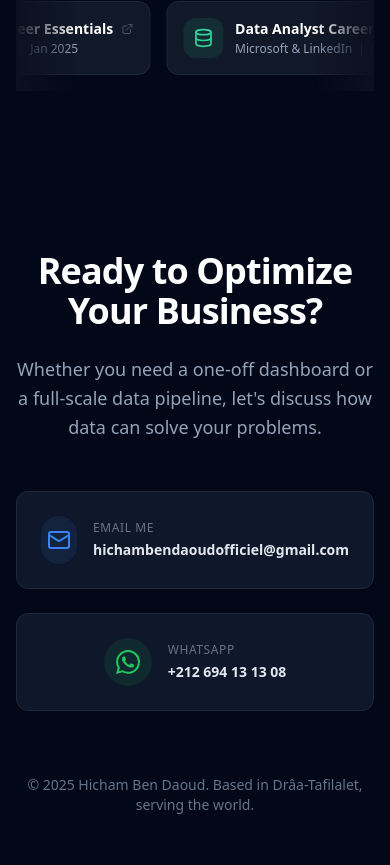
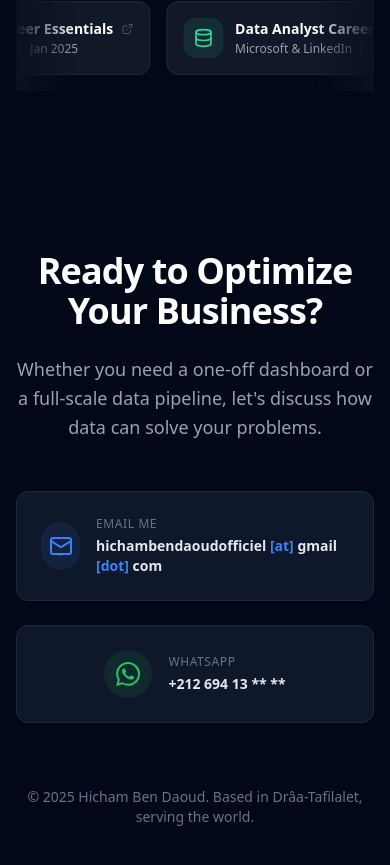
Before and after one commit to hichambendaoud/hichambendaoud.github.io, a React (Vite) app: page / in a window 390 px wide. Shown: the part 5232-6097 px from the top of the page. Built offline with nearby package versions, Linux system fonts and the light colour scheme.

Commit message:
chore: obfuscate contact information to improve privacy
- Obfuscate email address display text to prevent simple scraping
- Mask phone number display text while keeping the functional link

```diff
--- a/src/components/Contact.tsx
+++ b/src/components/Contact.tsx
@@ -31,7 +31,9 @@ const Contact = () => {
                 </div>
                 <div className="text-left">
                   <p className="text-xs text-slate-500 font-medium uppercase tracking-wider mb-1">Email Me</p>
-                  <p className="text-slate-200 font-semibold text-sm md:text-base group-hover:text-blue-400 transition-colors">hichambendaoudofficiel@gmail.com</p>
+                  <p className="text-slate-200 font-semibold text-sm md:text-base group-hover:text-blue-400 transition-colors">
+                    hichambendaoudofficiel<span className="text-blue-500 font-bold"> [at] </span>gmail<span className="text-blue-500 font-bold"> [dot] </span>com
+                  </p>
                 </div>
               </div>
             </Card>
@@ -57,7 +59,9 @@ const Contact = () => {
                 </div>
                 <div className="text-left">
                   <p className="text-xs text-slate-500 font-medium uppercase tracking-wider mb-1">WhatsApp</p>
-                  <p className="text-slate-200 font-semibold text-sm md:text-base group-hover:text-green-400 transition-colors">+212 694 13 13 08</p>
+                  <p className="text-slate-200 font-semibold text-sm md:text-base group-hover:text-green-400 transition-colors">
+                    +212 694 13 ** **
+                  </p>
                 </div>
               </div>
             </Card>
```
